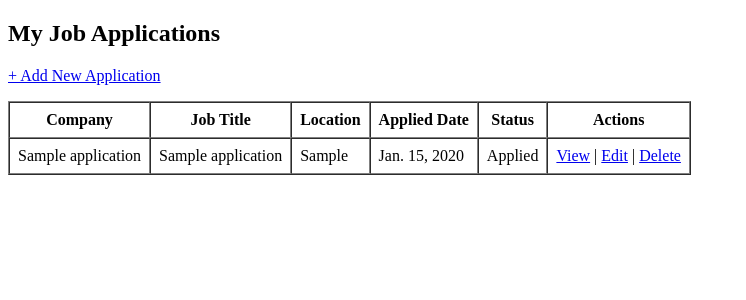
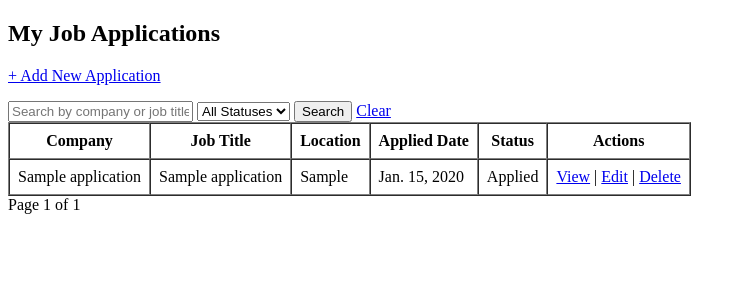
Before and after one commit to aadiththiruvangadan/job-tracker, a Django app: page /applications/ in a window 1280 px wide. Shown: the top 300 px of the page, without its empty margins (0-746 px from the left). Run offline with Django 5.2, Linux system fonts and the light colour scheme; a user stored in the database is signed in; tables that the repository leaves empty hold one stand-in row (values such as "Sample post").

Commit message:
Day 5:Search , filter by status and pagination on application list

```diff
--- a/applications/views.py
+++ b/applications/views.py
@@ -3,13 +3,38 @@ from django.contrib.auth.decorators import login_required
 from django.contrib import messages
 from .models import Application
 from .forms import ApplicationForm
+from django.db.models import Q
+from django.core.paginator import Paginator
 
 
 @login_required
 def application_list(request):
     applications = Application.objects.filter(user=request.user)
-    return render(request, 'applications/application_list.html', {'applications': applications})
 
+    # Search by company or job title
+    query = request.GET.get('q', '')
+    if query:
+        applications = applications.filter(
+            Q(company_name__icontains=query) | Q(job_title__icontains=query)
+        )
+
+    # Filter by status
+    status = request.GET.get('status', '')
+    if status:
+        applications = applications.filter(status=status)
+
+    # Pagination
+    paginator = Paginator(applications, 5)  # 5 per page, adjust as you like
+    page_number = request.GET.get('page')
+    page_obj = paginator.get_page(page_number)
+
+    context = {
+        'page_obj': page_obj,
+        'query': query,
+        'status': status,
+        'status_choices': Application.STATUS_CHOICES,
+    }
+    return render(request, 'applications/application_list.html', context)
 
 @login_required
 def application_detail(request, pk):
--- a/templates/applications/application_list.html
+++ b/templates/applications/application_list.html
@@ -15,7 +15,21 @@
         {% endfor %}
     {% endif %}
 
-    {% if applications %}
+    <form method="GET" action="{% url 'application_list' %}">
+        <input type="text" name="q" placeholder="Search by company or job title" value="{{ query }}">
+
+        <select name="status">
+            <option value="">All Statuses</option>
+            {% for value, label in status_choices %}
+                <option value="{{ value }}" {% if status == value %}selected{% endif %}>{{ label }}</option>
+            {% endfor %}
+        </select>
+
+        <button type="submit">Search</button>
+        <a href="{% url 'application_list' %}">Clear</a>
+    </form>
+
+    {% if page_obj %}
     <table border="1" cellpadding="8" cellspacing="0">
         <thead>
             <tr>
@@ -28,7 +42,7 @@
             </tr>
         </thead>
         <tbody>
-            {% for application in applications %}
+            {% for application in page_obj %}
             <tr>
                 <td>{{ application.company_name }}</td>
                 <td>{{ application.job_title }}</td>
@@ -44,6 +58,21 @@
             {% endfor %}
         </tbody>
     </table>
+
+    <div>
+        {% if page_obj.has_previous %}
+            <a href="?q={{ query }}&status={{ status }}&page=1">First</a>
+            <a href="?q={{ query }}&status={{ status }}&page={{ page_obj.previous_page_number }}">Previous</a>
+        {% endif %}
+
+        <span>Page {{ page_obj.number }} of {{ page_obj.paginator.num_pages }}</span>
+
+        {% if page_obj.has_next %}
+            <a href="?q={{ query }}&status={{ status }}&page={{ page_obj.next_page_number }}">Next</a>
+            <a href="?q={{ query }}&status={{ status }}&page={{ page_obj.paginator.num_pages }}">Last</a>
+        {% endif %}
+    </div>
+
     {% else %}
         <p>No applications yet. Add your first one!</p>
     {% endif %}
```
